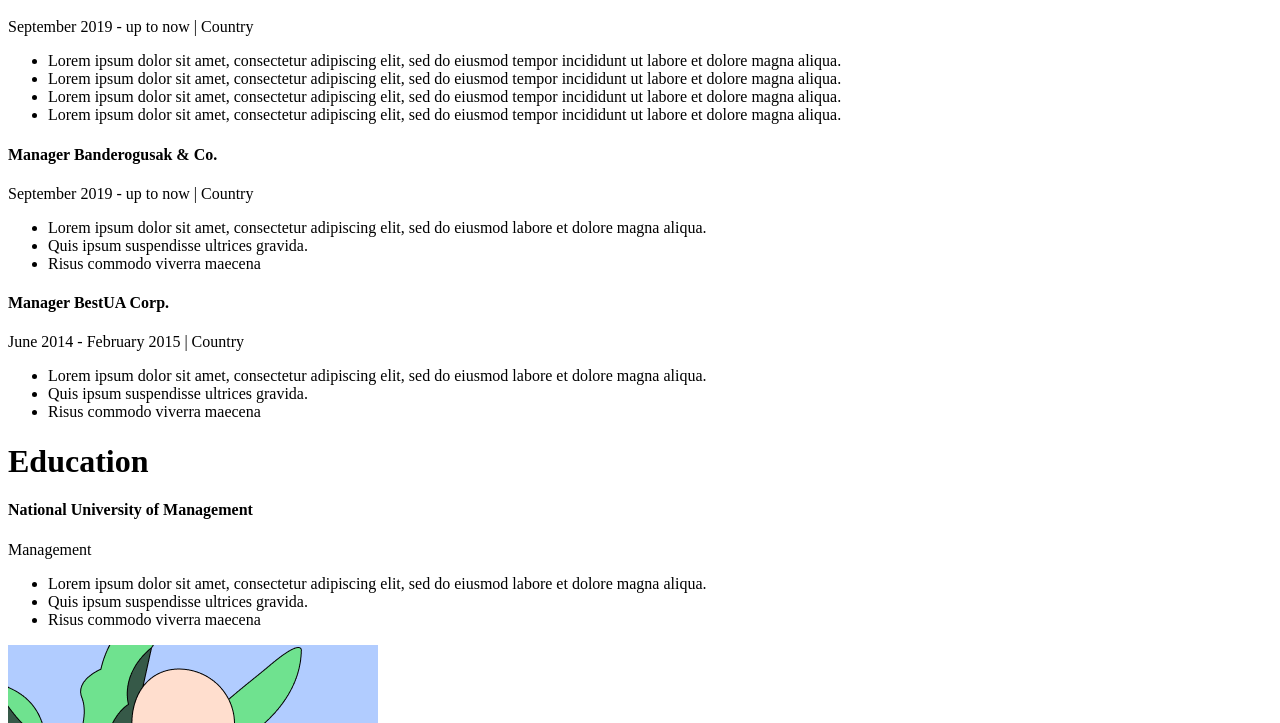
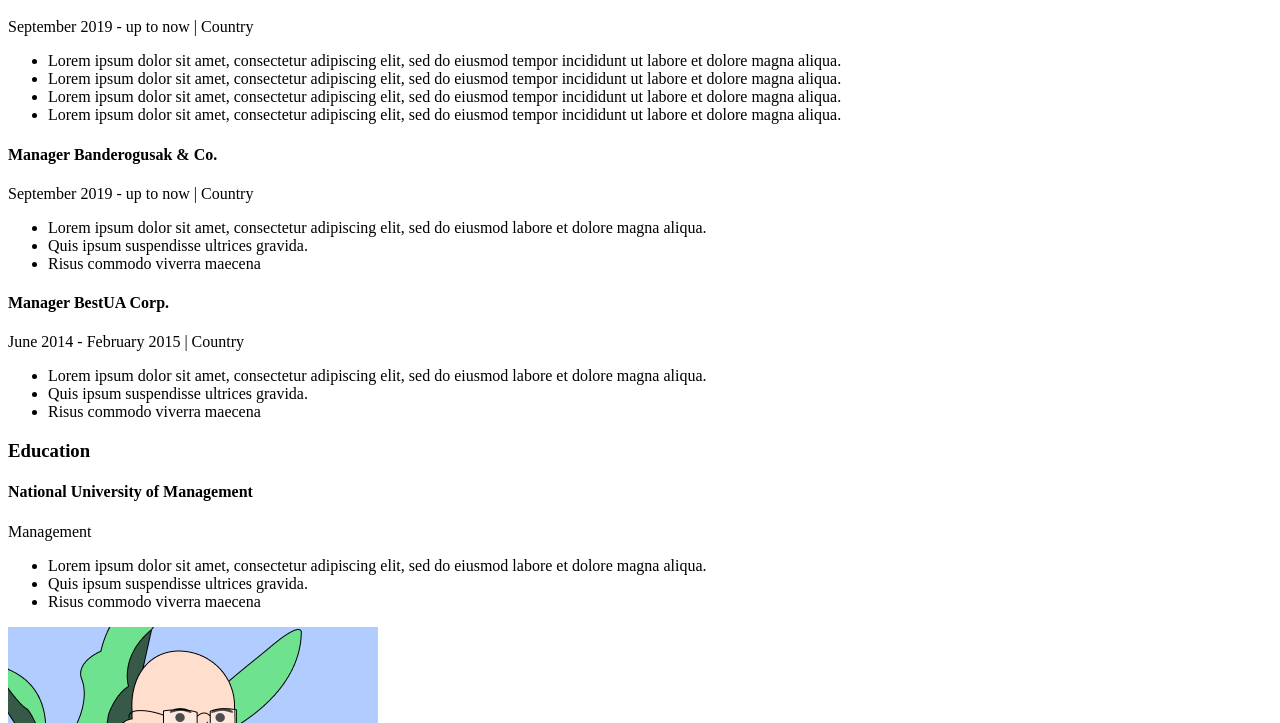
Before and after one commit to Flatchek/Resume, a plain HTML site: page src/index.html in a window 1280 px wide. Shown: the part 377-1100 px from the top of the page. Drawn offline with Linux system fonts and the light colour scheme.

Commit message:
fix layout

```diff
--- a/src/index.html
+++ b/src/index.html
@@ -112,11 +112,12 @@
               <li>Risus commodo viverra maecena</li>
             </ul>
           </div>
-
+        </div>
+      </div>
       <!-- Education -->
 
       <div>
-            <h1>Education</h1>
+        <h3>Education</h3>
 
         <!-- Education 1 -->
 
@@ -125,14 +126,12 @@
           <p>Management</p>
           <ul>
             <li>
-                  Lorem ipsum dolor sit amet, consectetur adipiscing elit, sed
-                  do eiusmod labore et dolore magna aliqua.
+              Lorem ipsum dolor sit amet, consectetur adipiscing elit, sed do
+              eiusmod labore et dolore magna aliqua.
             </li>
             <li>Quis ipsum suspendisse ultrices gravida.</li>
             <li>Risus commodo viverra maecena</li>
           </ul>
-            </div>
-          </div>
         </div>
       </div>
 
```
Lines whose indentation alone changed are shown as unchanged.
